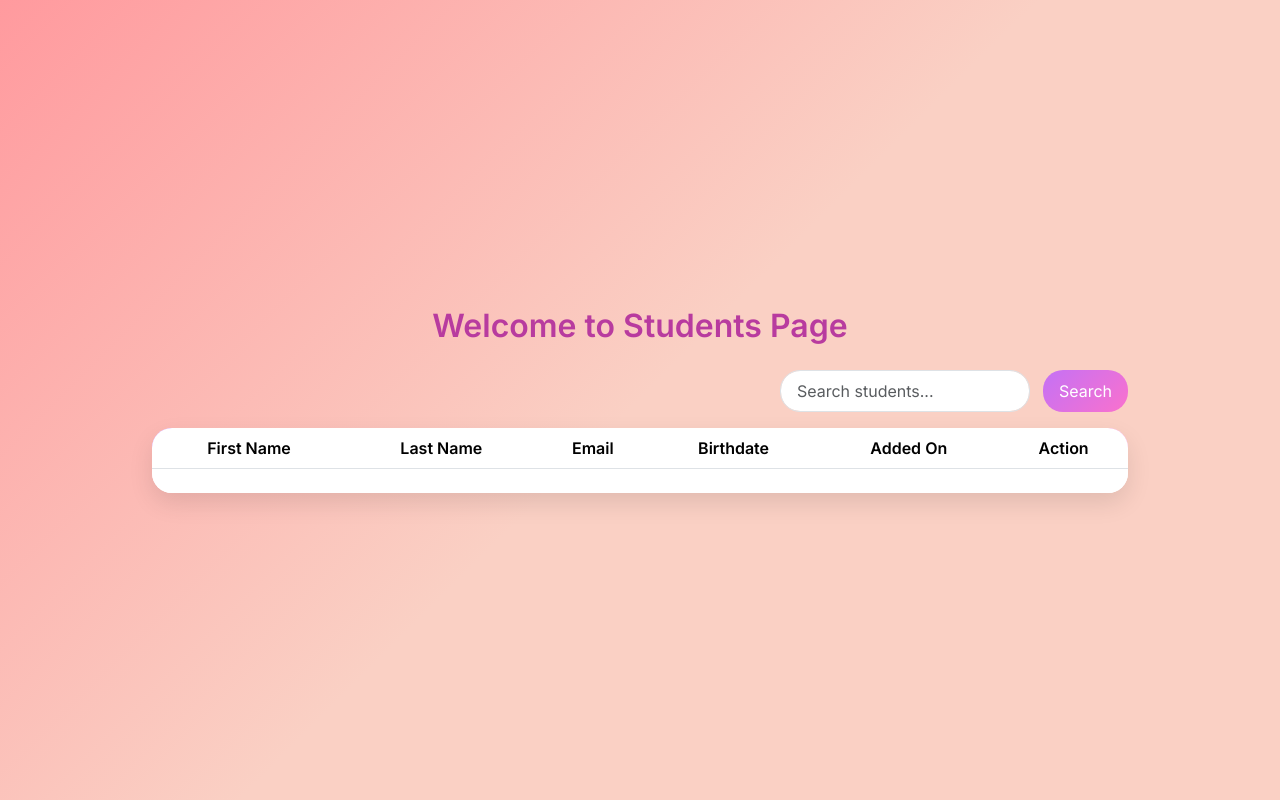
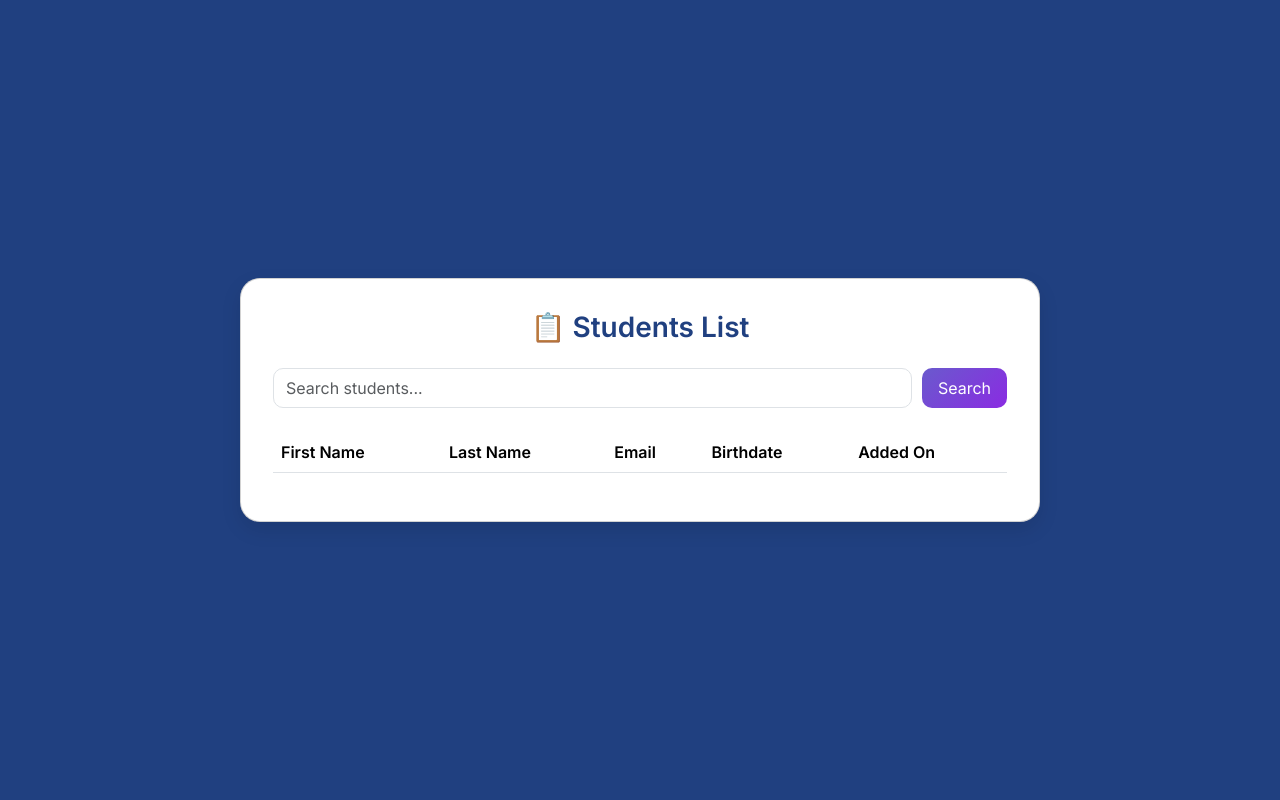
Before and after one commit to jasmalaborbor/malaborbor_jasmine, a PHP site: template app/views/authors.php in a window 1280 px wide. Run offline with PHP 8.4, Linux system fonts and the light colour scheme; the template is opened without the code that fills it, so the values that code supplies are empty.

Commit message:
first commit

```diff
--- a/app/views/authors.php
+++ b/app/views/authors.php
@@ -8,107 +8,65 @@
 	<link href="https://fonts.googleapis.com/css2?family=Inter:wght@400;600&display=swap" rel="stylesheet">
 	<style>
 		body {
-			background: linear-gradient(135deg, #ff9a9e, #fad0c4, #fad0c4);
+			background-color: #204080;
 			font-family: 'Inter', sans-serif;
-			min-height: 100vh;
 			display: flex;
 			align-items: center;
 			justify-content: center;
+			min-height: 100vh;
+			margin: 0;
+		}
+		.card {
+			width: 100%;
+			max-width: 800px;
+			background-color: #ffffff;
+			border-radius: 20px;
+			box-shadow: 0 8px 20px rgba(0, 0, 0, 0.1);
 			padding: 2rem;
 		}
-		.container {
-			max-width: 1000px;
-			width: 100%;
-		}
-		h2 {
+		h3 {
 			text-align: center;
-			font-weight: 700;
-			color: #b83b9f;
+			color: #204080;
 			margin-bottom: 1.5rem;
-		}
-		.card {
-			border: none;
-			border-radius: 20px;
-			box-shadow: 0 10px 25px rgba(0,0,0,0.1);
-			overflow: hidden;
+			font-weight: 600;
 		}
 		.table thead {
-			background: linear-gradient(135deg, #c471f5, #fa71cd);
-			color: white;
-			text-align: center;
-		}
-		.table tbody tr {
-			text-align: center;
+			background-color: #f1f1f1;
+			font-weight: 600;
 		}
 		.table-hover tbody tr:hover {
-			background-color: rgba(250, 113, 205, 0.05);
-			transition: 0.2s ease;
-		}
-		.btn-action {
-			border: none;
-			border-radius: 25px;
-			padding: 6px 16px;
-			font-weight: 600;
-			font-size: 0.9rem;
-			transition: 0.2s ease;
-			box-shadow: 0 4px 10px rgba(0,0,0,0.1);
-		}
-		.btn-edit {
-			background-color: #ff92e2;
-			color: white;
-			margin-right: 8px;
-		}
-		.btn-edit:hover {
-			background-color: #ff6fd8;
-		}
-		.btn-delete {
-			background-color: #ff5f6d;
-			color: white;
-		}
-		.btn-delete:hover {
-			background-color: #ff3b4a;
-		}
-		.card-footer {
-			background: #fff;
-			text-align: center;
-			color: #777;
-			font-size: 0.9rem;
-			border-top: none;
-			padding: 0.75rem;
+			background-color: #f9f9f9;
+			cursor: pointer;
 		}
 		.search-form {
-			text-align: right;
-			margin-bottom: 1rem;
+			display: flex;
+			justify-content: center;
+			margin-bottom: 1.5rem;
+			gap: 10px;
 		}
 		.search-form input {
-			border-radius: 20px;
-			padding: 0.5rem 1rem;
+			border-radius: 10px;
 		}
 		.search-form button {
-			border-radius: 20px;
-			background: linear-gradient(135deg, #c471f5, #fa71cd);
-			color: #fff;
-			font-weight: 500;
+			border-radius: 10px;
+			background: linear-gradient(135deg, #6a5acd, #8a2be2);
+			color: white;
+			border: none;
 			padding: 0.5rem 1rem;
-			border: none;
-			margin-left: 5px;
 		}
 	</style>
 </head>
 <body>
-<div class="container">
-
-	<h2>Welcome to Students Page</h2>
-
-	<div class="search-form">
-		<form action="<?= site_url('author'); ?>" method="get" class="d-flex justify-content-end">
-			<?php $q = isset($_GET['q']) ? $_GET['q'] : ''; ?>
-			<input class="form-control me-2" name="q" type="text" placeholder="Search students..." value="<?= html_escape($q); ?>" style="max-width: 250px;">
-			<button type="submit" class="btn">Search</button>
-		</form>
-	</div>
 
 <div class="card">
+	<h3>📋 Students List</h3>
+
+	<form action="<?= site_url('author'); ?>" method="get" class="search-form">
+		<?php $q = isset($_GET['q']) ? $_GET['q'] : ''; ?>
+		<input class="form-control" name="q" type="text" placeholder="Search students..." value="<?= html_escape($q); ?>">
+		<button type="submit">Search</button>
+	</form>
+
 	<div class="table-responsive">
 		<table class="table table-hover align-middle mb-0">
 			<thead>
@@ -118,7 +76,6 @@
 				<th>Email</th>
 				<th>Birthdate</th>
 				<th>Added On</th>
-					<th>Action</th>
 			</tr>
 			</thead>
 			<tbody>
@@ -134,11 +91,11 @@
 			</tbody>
 		</table>
 	</div>
-		<div class="card-footer">
+
+	<div class="text-end mt-3">
 		<?= $page; ?>
 	</div>
 </div>
 
-</div>
 </body>
 </html>
```
Lines whose indentation alone changed are shown as unchanged.
